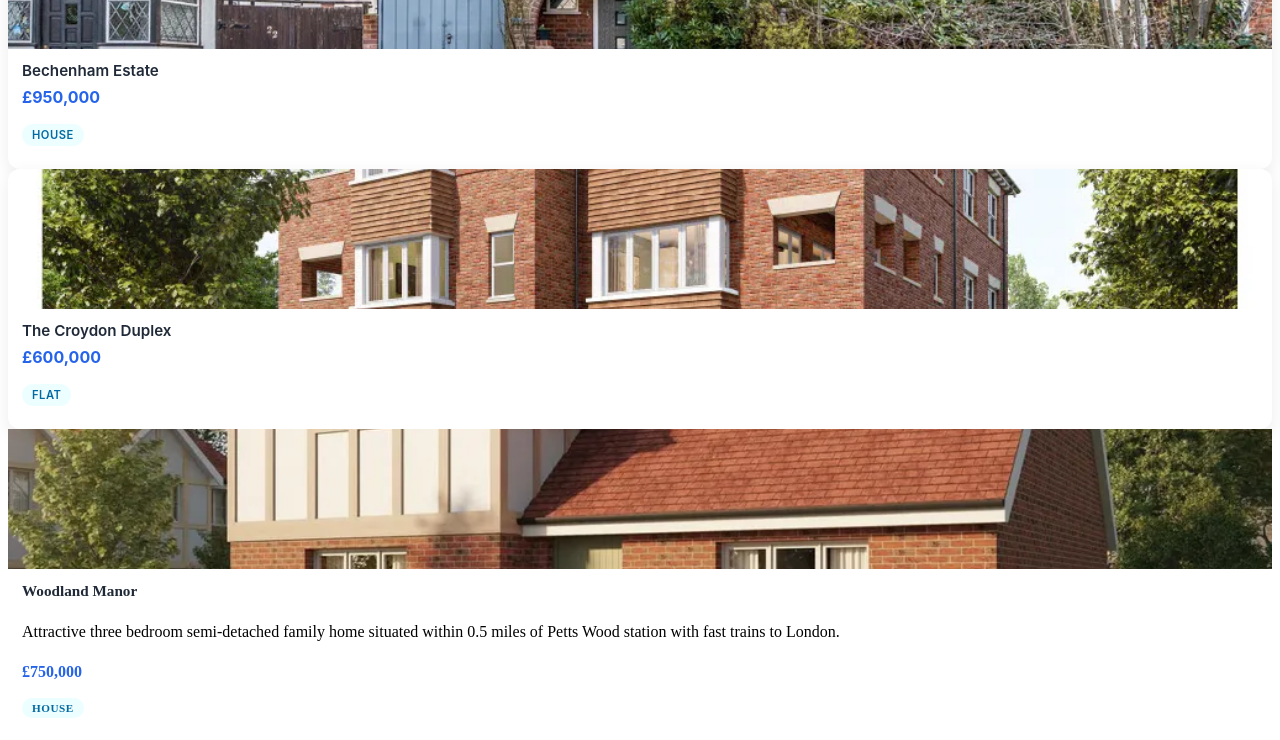
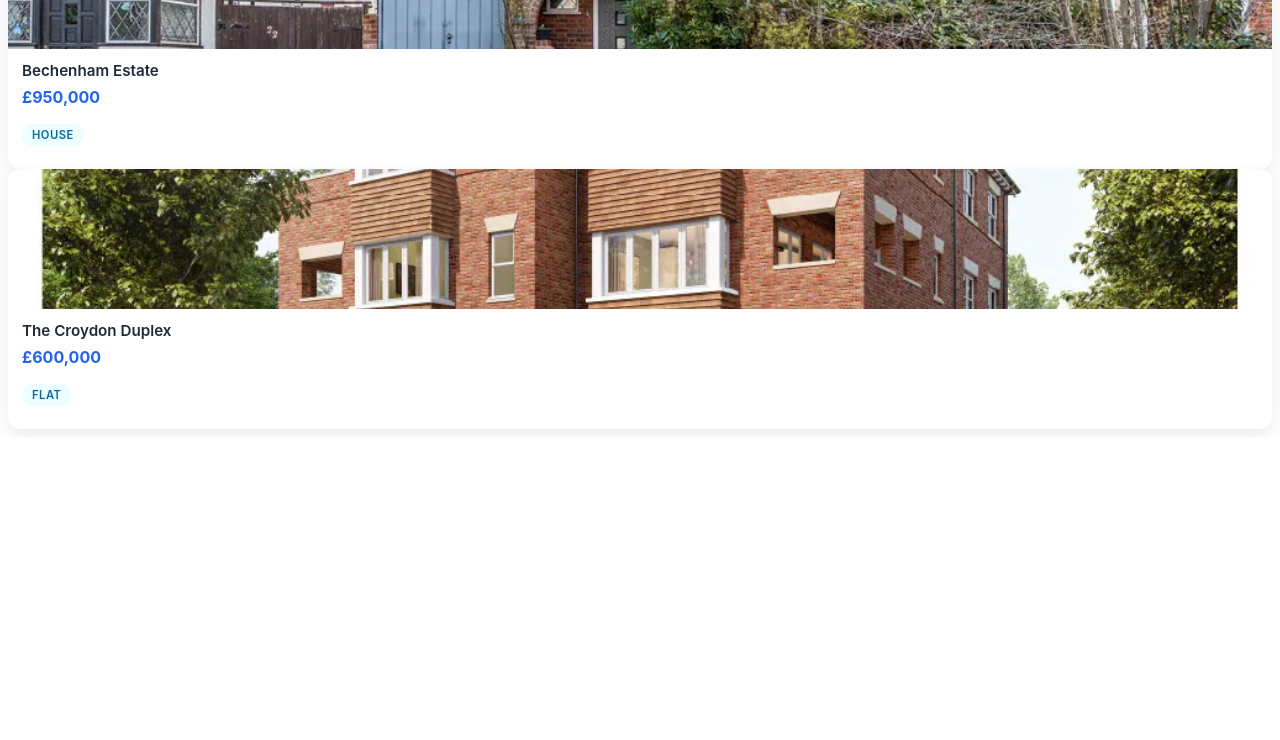
Before and after one commit to kavithaki-w/estate-agent-app, a React (Vite) app: page / in a window 1280 px wide. Shown: the part 2000-2740 px from the top of the page. After the commit the page ends 2437 px from the top, so only its background shows below. Built offline with nearby package versions, Linux system fonts and the light colour scheme.

Commit message:
Implemented navigation through react router

```diff
--- a/src/App.jsx
+++ b/src/App.jsx
@@ -2,6 +2,8 @@ import SearchPage from "./SearchPage"
 import ResultsPage from "./ResultsPage"
 import data from "./properties.json"
 import {useState} from "react"
+import { BrowserRouter, Routes, Route } from "react-router-dom";
+import PropertyDetailPage from "./PropertyDetailPage";
 
 
 function App() {
@@ -10,11 +12,16 @@ function App() {
 
 
   return (
-    <>
-    <SearchPage setResults={setResults}/>
-    <ResultsPage results = {results}/>
+    <BrowserRouter>
+      <Routes>
 
-    </>
+        <Route path="/" element = {<SearchPage setResults={setResults}/>}/>
+
+        <Route path="/results" element = {<ResultsPage results = {results}/>}/>
+
+        <Route path="/property/:id" element = {<PropertyDetailPage/>} />
+      </Routes>
+    </BrowserRouter>
   );
 }
 
--- a/src/SearchPage.jsx
+++ b/src/SearchPage.jsx
@@ -1,11 +1,12 @@
 import PropertyCardSmall from "./components/PropertyCardSmall"
 import NavBar from "./components/NavBar.jsx"
 import SearchForm from "./components/SearchForm"
-import { useState } from "react";
+import { useNavigate } from "react-router-dom"
 import data from "./properties.json"
 
 
 function SearchPage({setResults}){
+    const navigate = useNavigate()
 
   const handleSearch = (criteria) =>{
     let filteredRes = [...data.properties]
@@ -65,6 +66,8 @@ function SearchPage({setResults}){
 }
 
    setResults(filteredRes)
+
+   navigate("/results")
   }
 
   return (
--- a/src/components/PropertyCardLarge.jsx
+++ b/src/components/PropertyCardLarge.jsx
@@ -1,5 +1,7 @@
+import { useNavigate } from "react-router-dom";
 
 function PropertyCardLarge({property,addFavourites}){
+    const navigate = useNavigate()
     return(
         <div className="large-prop-card">
             <img src={property.thumbnail} alt={property.name}/>
@@ -11,7 +13,7 @@ function PropertyCardLarge({property,addFavourites}){
                 <p className="type">{property.type}</p>
             </div>
             <button className="heart" onClick={()=>addFavourites(property)}>♥</button>
-            <button className="details">View Details</button>
+            <button className="details" onClick={() => navigate(`/property/${property.id}`)}>View Details</button>
         </div>
     )
 }
--- a/src/properties.json
+++ b/src/properties.json
@@ -10,16 +10,16 @@
             "description": "Attractive three bedroom semi-detached family home situated within 0.5 miles of Petts Wood station with fast trains to London.",
             "longDescription": "Attractive three bedroom semi-detached family home situated within 0.5 miles of Petts Wood station with fast trains to London and within easy walking distance of local shops, schools, bus routes and National Trust woodland. The property comprises; two receptions, fitted 18'9 x 10'1 kitchen/breakfast room and conservatory. The property also benefits from having a utility room and cloakroom. To the first floor there are three bedrooms and a family bathroom with separate WC. Additional features include double glazing, gas central heating and a well presented interior. The rear garden is mainly laid to lawn with mature shrub borders and a paved patio area, perfect for family gatherings. Off-street parking available for two vehicles. Close to outstanding primary schools and excellent transport links make this an ideal family home.",
 			"location":"Petts Wood Road, Petts Wood, Orpington BR5",
-			"thumbnail":"images/prop1pic1.webp",
+			"thumbnail":"/images/prop1pic1.webp",
             "images": [
-                "images/prop1pic1.webp",
-                "images/prop1pic2.webp",
-                "images/prop1pic3.webp",
-                "images/prop1pic4.webp",
-                "images/prop1pic5.webp",
-                "images/prop1pic6.webp"
+                "/images/prop1pic1.webp",
+                "/images/prop1pic2.webp",
+                "/images/prop1pic3.webp",
+                "/images/prop1pic4.webp",
+                "/images/prop1pic5.webp",
+                "/images/prop1pic6.webp"
             ],
-            "floorPlan": "images/prop1floor.webp",
+            "floorPlan": "/images/prop1floor.webp",
 			"url":"properties/prop1.html",
             "added": {
                 "month":"October",
@@ -37,16 +37,16 @@
 			"description": "Presented in excellent decorative order throughout is this two double bedroom, two bathroom, garden flat.",
             "longDescription": "Presented in excellent decorative order throughout is this two double bedroom, two bathroom, garden flat. The modern fitted kitchen is open plan to the living room which boasts solid wooden floors and includes integrated appliances including a dishwasher & a washing machine. This large open plan benefits from bi folding doors onto a secluded private courtyard garden. Both bedrooms are double sized, and the family bathroom boasts a matching three piece suite a shower attachment over the bath. There is also a separate wet room. There are walnut doors throughout and wiring for Sky TV/aerial points in the living room/kitchen and both bedrooms. This apartment being only five years old, is still under a 10 year building guarantee. Located in a sought-after residential area with excellent transport connections and local amenities within walking distance.",
             "location": "Crofton Road Orpington BR5",
-			"thumbnail":"images/prop2pic1.webp",
+			"thumbnail":"/images/prop2pic1.webp",
             "images": [
-                "images/prop2pic1.webp",
-                "images/prop2pic2.webp",
-                "images/prop2pic3.webp",
-                "images/prop2pic4.webp",
-                "images/prop2pic5.webp",
-                "images/prop2pic6.webp"
+                "/images/prop2pic1.webp",
+                "/images/prop2pic2.webp",
+                "/images/prop2pic3.webp",
+                "/images/prop2pic4.webp",
+                "/images/prop2pic5.webp",
+                "/images/prop2pic6.webp"
             ],
-            "floorPlan": "images/prop2floor.webp",
+            "floorPlan": "/images/prop2floor.webp",
 			"url":"properties/prop2.html",
             "added": {
                 "month":"September",
@@ -64,16 +64,16 @@
             "description": "Charming two bedroom Victorian terrace in the heart of Bromley town centre.",
             "longDescription": "Charming two bedroom Victorian terrace in the heart of Bromley town centre. This beautifully maintained property features original period features including sash windows, ornate cornicing, and feature fireplaces. The ground floor offers a spacious reception room with bay window, and a modern kitchen/dining room with access to a delightful rear garden. Upstairs, two generous double bedrooms and a contemporary family bathroom. The property benefits from gas central heating, double glazing, and a recently refurbished interior. Located just moments from Bromley South station with direct trains to London Victoria and within walking distance of The Glades shopping centre, restaurants, and leisure facilities.",
             "location": "High Street, Bromley BR1",
-			"thumbnail":"images/prop3pic1.webp",
+			"thumbnail":"/images/prop3pic1.webp",
             "images": [
-                "images/prop3pic1.webp",
-                "images/prop3pic2.webp",
-                "images/prop3pic3.webp",
-                "images/prop3pic4.webp",
-                "images/prop3pic5.webp",
-                "images/prop3pic6.webp"
+                "/images/prop3pic1.webp",
+                "/images/prop3pic2.webp",
+                "/images/prop3pic3.webp",
+                "/images/prop3pic4.webp",
+                "/images/prop3pic5.webp",
+                "/images/prop3pic6.webp"
             ],
-            "floorPlan": "images/prop3floor.webp",
+            "floorPlan": "/images/prop3floor.webp",
 			"url":"properties/prop3.html",
             "added": {
                 "month":"September",
@@ -91,16 +91,16 @@
             "description": "Stunning five bedroom Georgian townhouse in prestigious London location.",
             "longDescription": "Stunning five bedroom Georgian townhouse in prestigious London location. This magnificent property spans four floors and offers luxurious living in the heart of the capital. The ground floor features an elegant entrance hall, formal reception room, and a state-of-the-art kitchen/breakfast room with bi-fold doors to a landscaped garden. The first floor boasts a grand drawing room with period features and original fireplaces. Five spacious bedrooms are arranged over the upper floors, including a master suite with dressing room and en-suite bathroom. Additional features include a guest cloakroom, utility room, wine cellar, and off-street parking. Located moments from Regent's Park, world-class shopping on Oxford Street, and excellent transport links including multiple Underground stations.",
             "location": "Regent Street, London NW1",
-			"thumbnail":"images/prop4pic1.webp",
+			"thumbnail":"/images/prop4pic1.webp",
             "images": [
-                "images/prop4pic1.webp",
-                "images/prop4pic2.webp",
-                "images/prop4pic3.webp",
-                "images/prop4pic4.webp",
-                "images/prop4pic5.webp",
-                "images/prop4pic6.webp"
+                "/images/prop4pic1.webp",
+                "/images/prop4pic2.webp",
+                "/images/prop4pic3.webp",
+                "/images/prop4pic4.webp",
+                "/images/prop4pic5.webp",
+                "/images/prop4pic6.webp"
             ],
-            "floorPlan": "images/prop4floor.png",
+            "floorPlan": "/images/prop4floor.png",
 			"url":"properties/prop4.html",
             "added": {
                 "month":"October",
@@ -118,16 +118,16 @@
             "description": "Modern one bedroom apartment perfect for first-time buyers or investors.",
             "longDescription": "Modern one bedroom apartment perfect for first-time buyers or investors. This well-presented flat is located on the second floor of a purpose-built development with lift access. The accommodation comprises an open-plan living room/kitchen with integrated appliances and breakfast bar, one double bedroom with fitted wardrobes, and a contemporary bathroom with shower over bath. The property benefits from double glazing, electric heating, secure entry system, and allocated parking. The development includes communal gardens and is ideally situated close to East Croydon station with fast trains to London Bridge and Victoria, making it perfect for commuters. Local shops, restaurants, and amenities are all within easy reach.",
             "location": "Park Lane, Croydon CR0",
-			"thumbnail":"images/prop5pic1.webp",
+			"thumbnail":"/images/prop5pic1.webp",
             "images": [
-                "images/prop5pic1.webp",
-                "images/prop5pic2.webp",
-                "images/prop5pic3.webp",
-                "images/prop5pic4.webp",
-                "images/prop5pic5.webp",
-                "images/prop5pic6.webp"
+                "/images/prop5pic1.webp",
+                "/images/prop5pic2.webp",
+                "/images/prop5pic3.webp",
+                "/images/prop5pic4.webp",
+                "/images/prop5pic5.webp",
+                "/images/prop5pic6.webp"
             ],
-            "floorPlan": "images/prop5floor.webp",
+            "floorPlan": "/images/prop5floor.webp",
 			"url":"properties/prop5.html",
             "added": {
                 "month":"March",
@@ -145,16 +145,16 @@
             "description": "Impressive four bedroom detached family home in sought-after Beckenham.",
             "longDescription": "Impressive four bedroom detached family home in sought-after Beckenham. This substantial property offers versatile family accommodation arranged over three floors. The ground floor features a spacious entrance hall, elegant living room with feature fireplace, separate dining room, modern fitted kitchen/breakfast room, and a useful utility room and cloakroom. The first floor provides three double bedrooms and a luxury family bathroom, while the second floor offers a magnificent master suite with dressing area and en-suite shower room. The property boasts a beautifully landscaped rear garden measuring approximately 80ft, with paved patio, lawn, and mature borders. Additional benefits include a detached double garage, off-street parking for multiple vehicles, gas central heating, and double glazing throughout. Excellent local schools and Beckenham Junction station nearby.",
             "location": "Elm Road, Beckenham BR3",
-			"thumbnail":"images/prop6pic1.webp",
+			"thumbnail":"/images/prop6pic1.webp",
             "images": [
-                "images/prop6pic1.webp",
-                "images/prop6pic2.webp",
-                "images/prop6pic3.webp",
-                "images/prop6pic4.webp",
-                "images/prop6pic5.webp",
-                "images/prop6pic6.webp"
+                "/images/prop6pic1.webp",
+                "/images/prop6pic2.webp",
+                "/images/prop6pic3.webp",
+                "/images/prop6pic4.webp",
+                "/images/prop6pic5.webp",
+                "/images/prop6pic6.webp"
             ],
-            "floorPlan": "images/prop6floor.webp",
+            "floorPlan": "/images/prop6floor.webp",
 			"url":"properties/prop6.html",
             "added": {
                 "month":"December",
@@ -172,16 +172,16 @@
             "description": "Spacious three bedroom duplex apartment with private garden and parking.",
             "longDescription": "Spacious three bedroom duplex apartment with private garden and parking. This exceptional property offers the space and flexibility of a house with the convenience of an apartment. Arranged over two floors, the ground floor comprises a large open-plan kitchen/living/dining room with bi-fold doors opening onto a private south-facing garden, a guest bedroom, and a shower room. The first floor features two further double bedrooms, including a master with en-suite bathroom, and a family bathroom. The property has been finished to an exacting standard with high-quality fixtures and fittings throughout, including engineered oak flooring, underfloor heating, and a video entry system. Two allocated parking spaces are included. Located in a popular residential area with excellent schools, parks, and transport links including East Croydon station.",
             "location": "Purley Downs Road, Croydon CR2",
-			"thumbnail":"images/prop7pic1.webp",
+			"thumbnail":"/images/prop7pic1.webp",
             "images": [
-                "images/prop7pic1.webp",
-                "images/prop7pic2.webp",
-                "images/prop7pic3.webp",
-                "images/prop7pic4.webp",
-                "images/prop7pic5.webp",
-                "images/prop7pic6.webp"
+                "/images/prop7pic1.webp",
+                "/images/prop7pic2.webp",
+                "/images/prop7pic3.webp",
+                "/images/prop7pic4.webp",
+                "/images/prop7pic5.webp",
+                "/images/prop7pic6.webp"
             ],
-            "floorPlan": "images/prop7floor.webp",
+            "floorPlan": "/images/prop7floor.webp",
 			"url":"properties/prop7.html",
             "added": {
                 "month":"January",
```
Also changed, not shown: src/PropertyDetailPage.jsx (+13 -1 lines).
